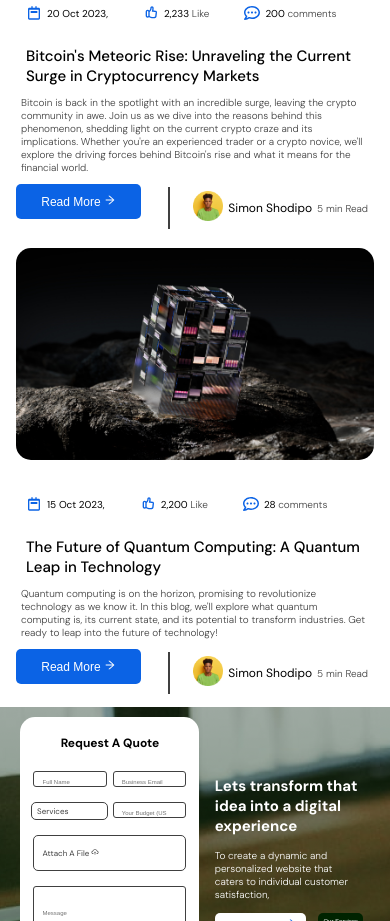
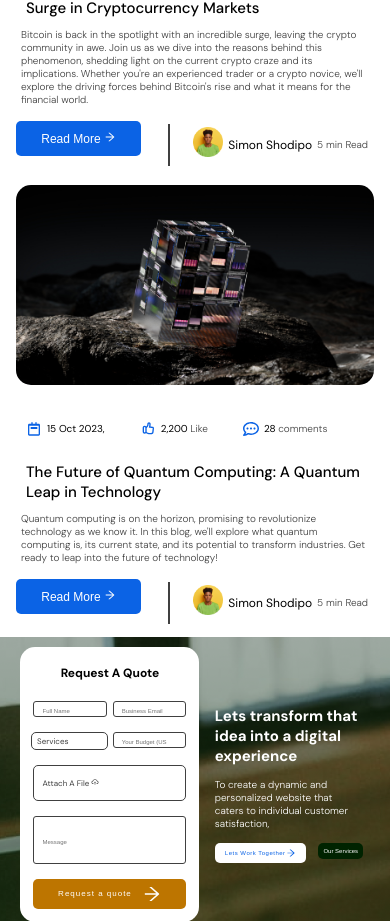
Before and after one commit to IdowuJosiah/SphidersAss, a React (Create React App) app in the folder sphiderass/: page / in a window 390 px wide. Shown: the part 3119-4040 px from the top of the page. Built offline with nearby package versions, Linux system fonts and the light colour scheme.

Commit message:
Update App.css

```diff
--- a/sphiderass/src/App.css
+++ b/sphiderass/src/App.css
@@ -1662,6 +1662,9 @@
         font-size: 30px;
         margin: 10px;
     }
+    .blog-post-image p img{
+        height: 200px;
+    }
     .blog-header h3{
         font-size: 12px;
         margin: 5px;
@@ -1686,6 +1689,9 @@
     .blog-content{
         font-size: 10px;
         margin: 10px 5px;
+    }
+    .blog-footer{
+        margin-top: 15px;
     }
     .blog-footer-button button{
         font-size: 12px;
```
